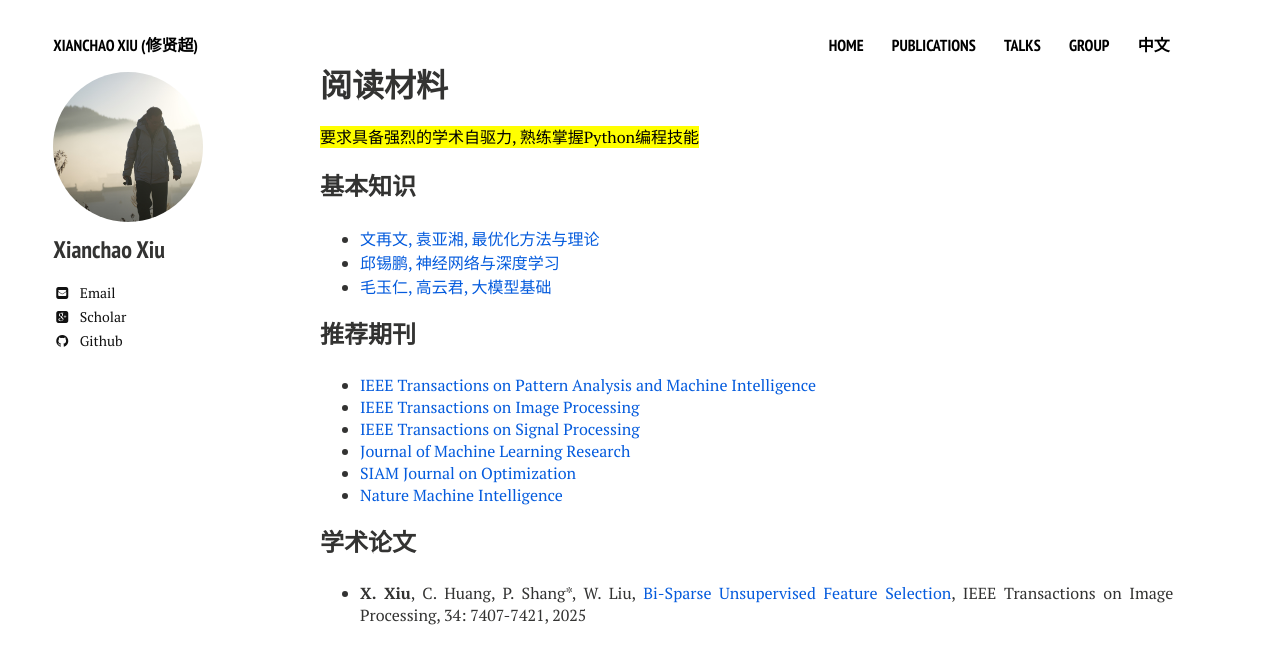
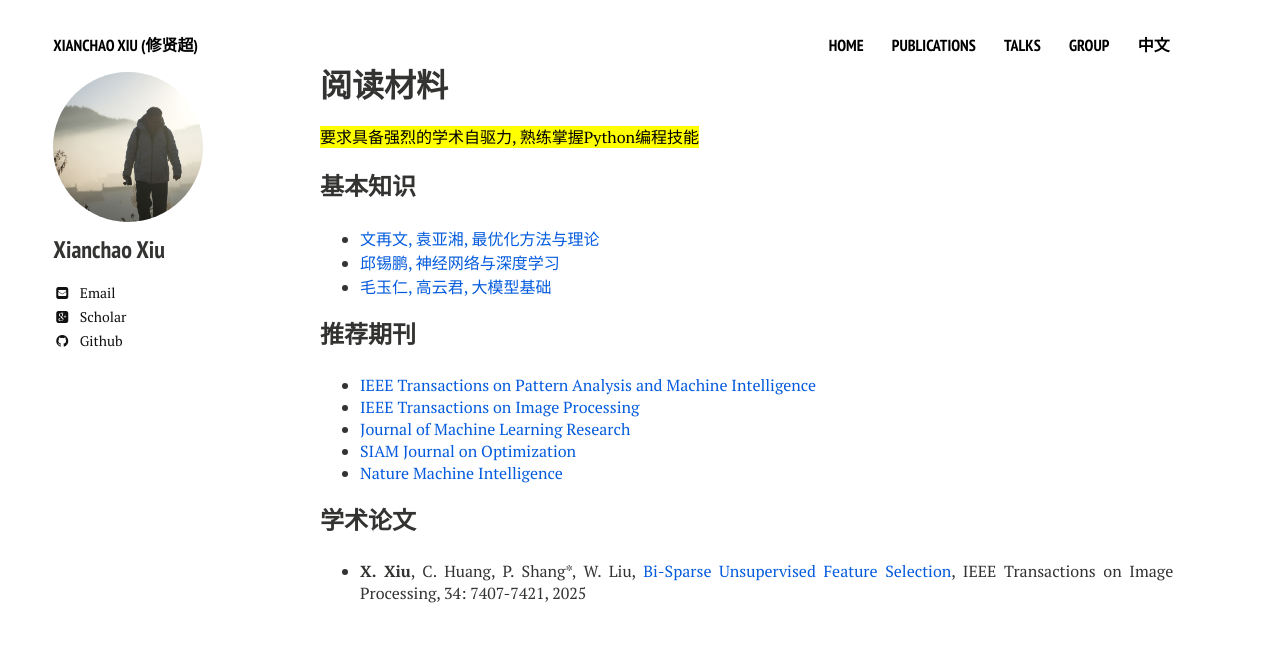
Before and after one commit to xianchaoxiu/xianchaoxiu.github.io, a Jekyll site: the page built from chinese/reading/index.md, in a window 1280 px wide. Shown: the top 664 px of the page. Built offline with Jekyll 4.4.1, drawn with Linux system fonts in a browser that asks for light colours; nearby versions of some CDN libraries.

Commit message:
Update index.md

```diff
--- a/chinese/reading/index.md
+++ b/chinese/reading/index.md
@@ -18,7 +18,6 @@ share: false
 ### 推荐期刊
 *  <a href="https://ieeexplore.ieee.org/xpl/RecentIssue.jsp?punumber=34" class="textlink" target="_blank">IEEE Transactions on Pattern Analysis and Machine Intelligence </a> <br>
 *  <a href="https://ieeexplore.ieee.org/xpl/RecentIssue.jsp?punumber=83" class="textlink" target="_blank">IEEE Transactions on Image Processing </a> <br>
-*  <a href="https://ieeexplore.ieee.org/xpl/RecentIssue.jsp?punumber=78" class="textlink" target="_blank">IEEE Transactions on Signal Processing </a> <br>
 *  <a href="https://jmlr.org/" class="textlink" target="_blank">Journal of Machine Learning Research</a> <br>
 *  <a href="https://www.siam.org/publications/siam-journals/siam-journal-on-optimization/" class="textlink" target="_blank">SIAM Journal on Optimization</a> <br>
 *  <a href="https://www.nature.com/natmachintell/" class="textlink" target="_blank">Nature Machine Intelligence </a> <br>
```
